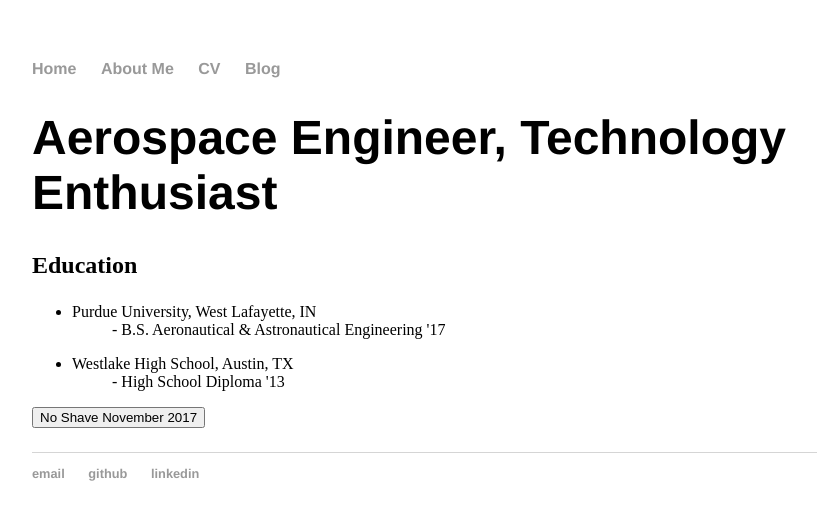
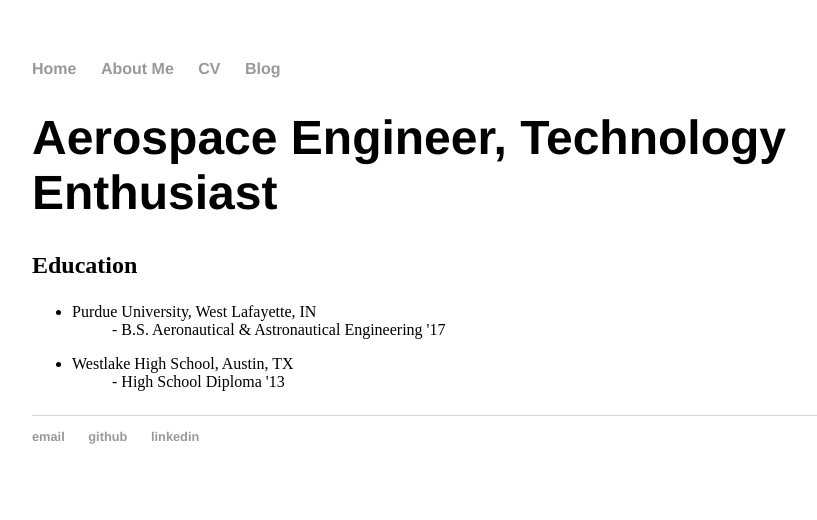
Before and after one commit to sujitshivaprasad/sujitshivaprasad.github.io, a Jekyll site: the page built from aboutme/index.html, in a window 1280 px wide. Shown: the top 520 px of the page, without its empty margins (160-977 px from the left). Built offline with Jekyll 4.4.1, drawn with Linux system fonts in a browser that asks for light colours.

Commit message:
removed stuff

```diff
--- a/aboutme/index.html
+++ b/aboutme/index.html
@@ -15,9 +15,5 @@ title: Sujit Shivaprasad, Aerospace Engineer
   			<dd>- High School Diploma '13</dd> </li>
 		</dl>
 		</ul>
-           <div id="spoiler" style="display:none">
-           <img src="/img/noshavenovember2017.gif">
-          </div>
-          <button title="Click to show/hide content" type="button" onclick="if(document.getElementById('spoiler') .style.display=='none') {document.getElementById('spoiler') .style.display=''}else{document.getElementById('spoiler') .style.display='none'}">No Shave November 2017</button>
 	</p>
 </div><!-- /.blurb -->
```
Also changed, not shown: img/noshavenovember2017.gif (deleted).
